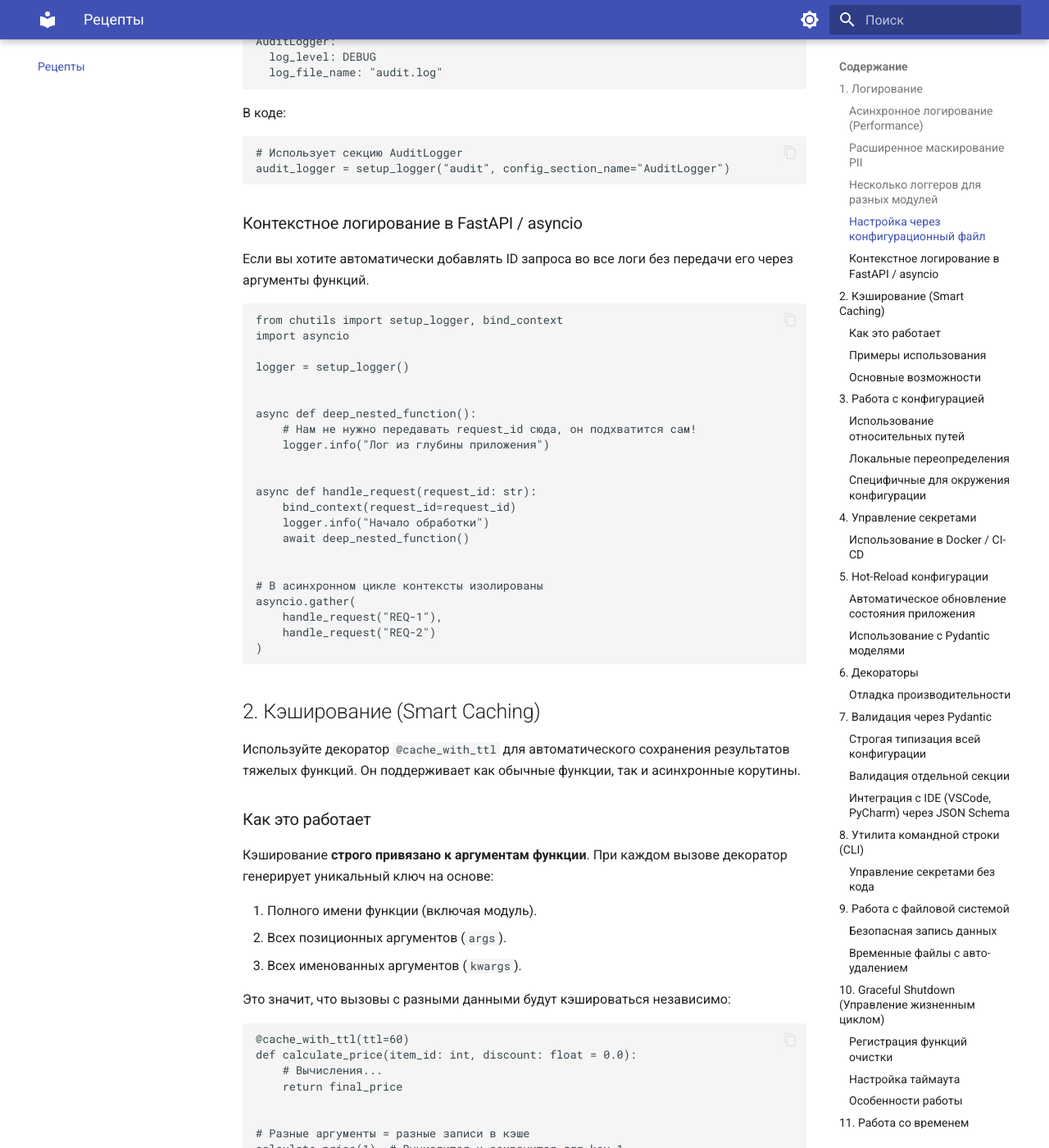
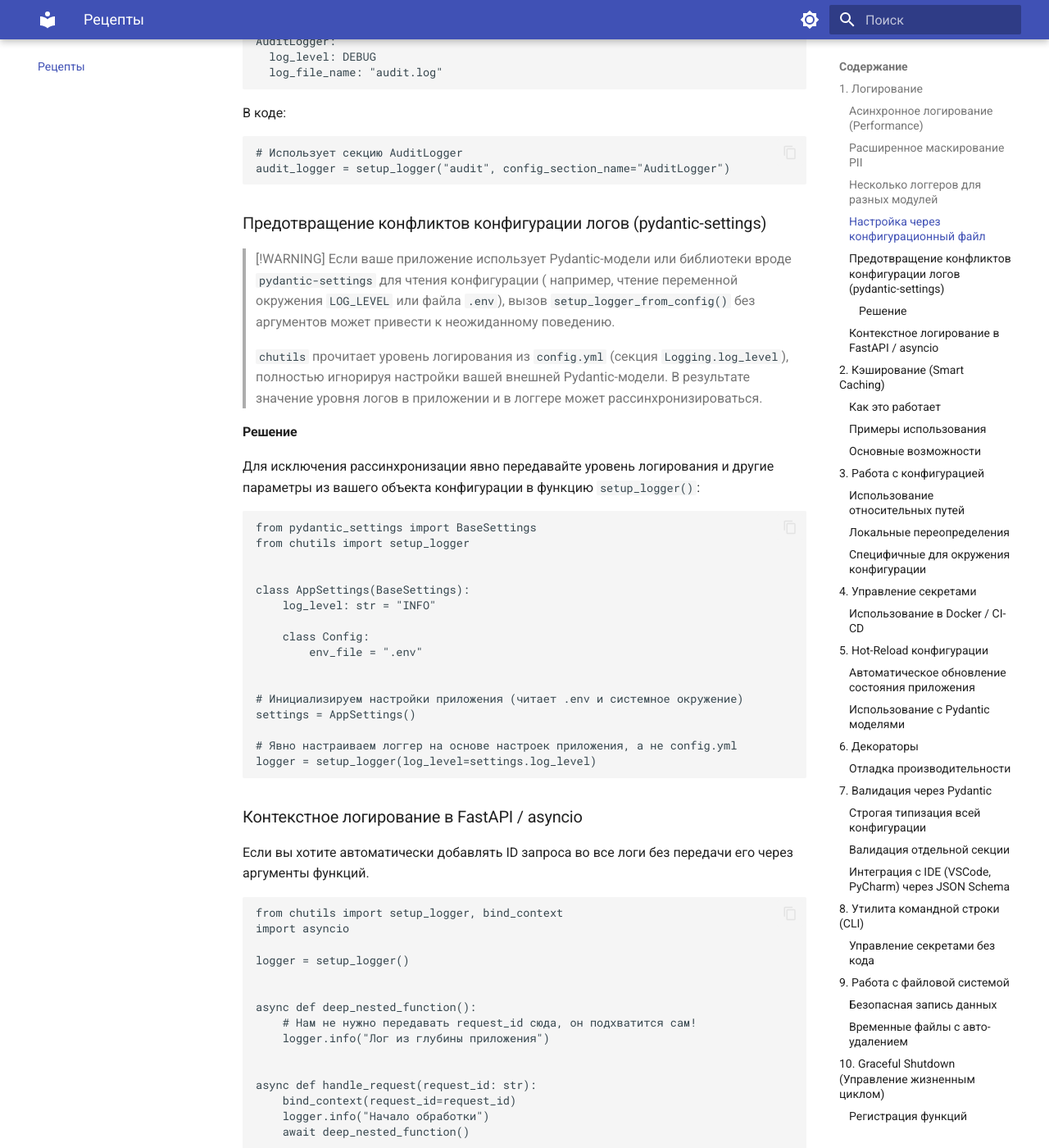
Before and after one commit to Chu4hel/chutils, an MkDocs documentation site: the page built from docs/recipes.md, in a window 1280 px wide and 1400 px high, scrolled down 1560 px. Shown: the whole window at 82% size. Built offline with MkDocs 1.6.1 and Material for MkDocs 9.7.7, drawn with Linux system fonts in a browser that asks for light colours.

Commit message:
docs(logger): Добавить документацию о предотвращении конфликтов конфигурации с pydantic-settings

````diff
--- a/docs/recipes.md
+++ b/docs/recipes.md
@@ -74,6 +74,40 @@ AuditLogger:
 ```python
 # Использует секцию AuditLogger
 audit_logger = setup_logger("audit", config_section_name="AuditLogger")
+```
+
+### Предотвращение конфликтов конфигурации логов (pydantic-settings)
+
+> [!WARNING]
+> Если ваше приложение использует Pydantic-модели или библиотеки вроде `pydantic-settings` для чтения конфигурации (
+> например, чтение переменной окружения `LOG_LEVEL` или файла `.env`), вызов `setup_logger_from_config()` без аргументов
+> может привести к неожиданному поведению.
+>
+> `chutils` прочитает уровень логирования из `config.yml` (секция `Logging.log_level`), полностью игнорируя настройки
+> вашей внешней Pydantic-модели. В результате значение уровня логов в приложении и в логгере может рассинхронизироваться.
+
+#### Решение
+
+Для исключения рассинхронизации явно передавайте уровень логирования и другие параметры из вашего объекта конфигурации в
+функцию `setup_logger()`:
+
+```python
+from pydantic_settings import BaseSettings
+from chutils import setup_logger
+
+
+class AppSettings(BaseSettings):
+    log_level: str = "INFO"
+
+    class Config:
+        env_file = ".env"
+
+
+# Инициализируем настройки приложения (читает .env и системное окружение)
+settings = AppSettings()
+
+# Явно настраиваем логгер на основе настроек приложения, а не config.yml
+logger = setup_logger(log_level=settings.log_level)
 ```
 
 ### Контекстное логирование в FastAPI / asyncio
````
